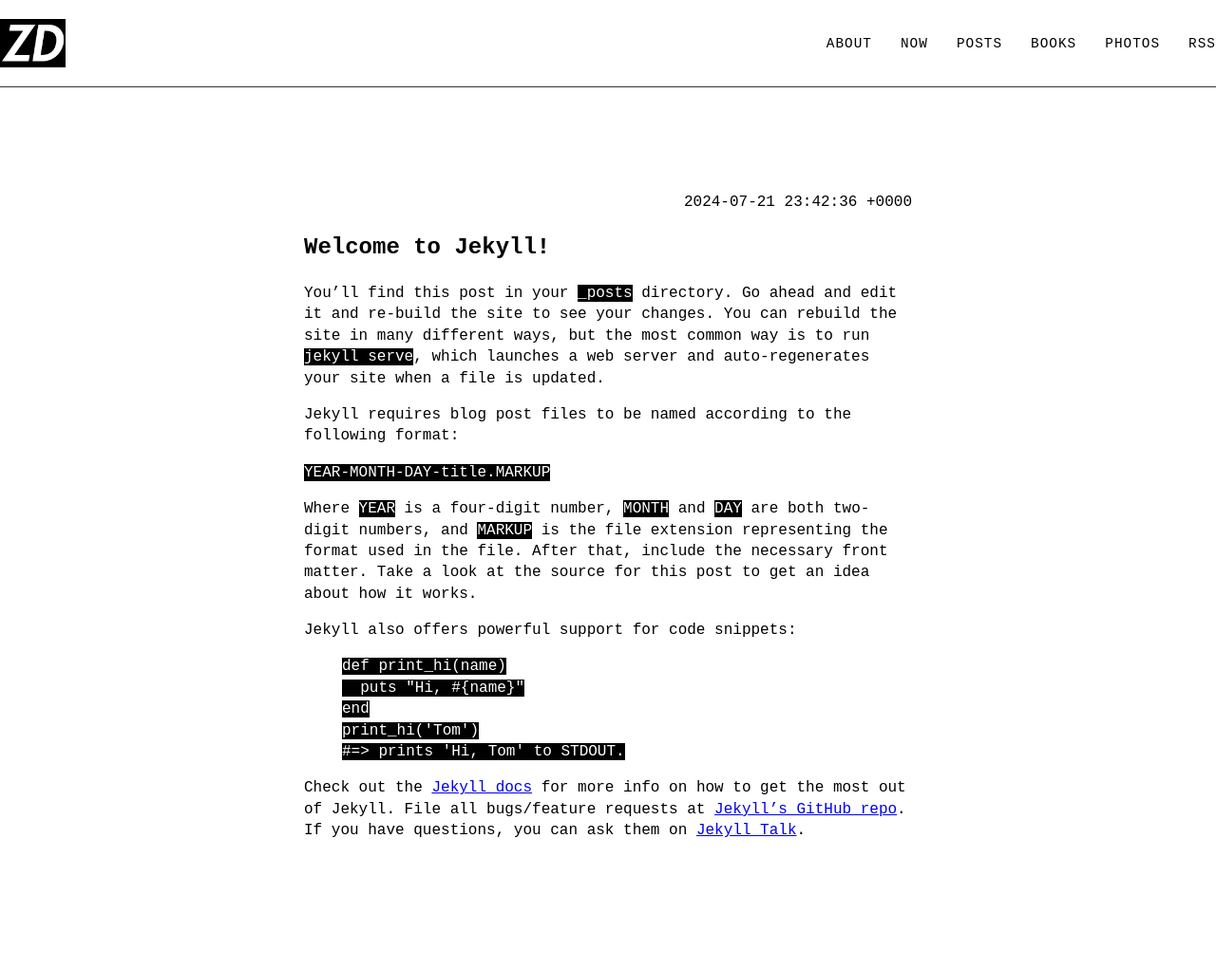
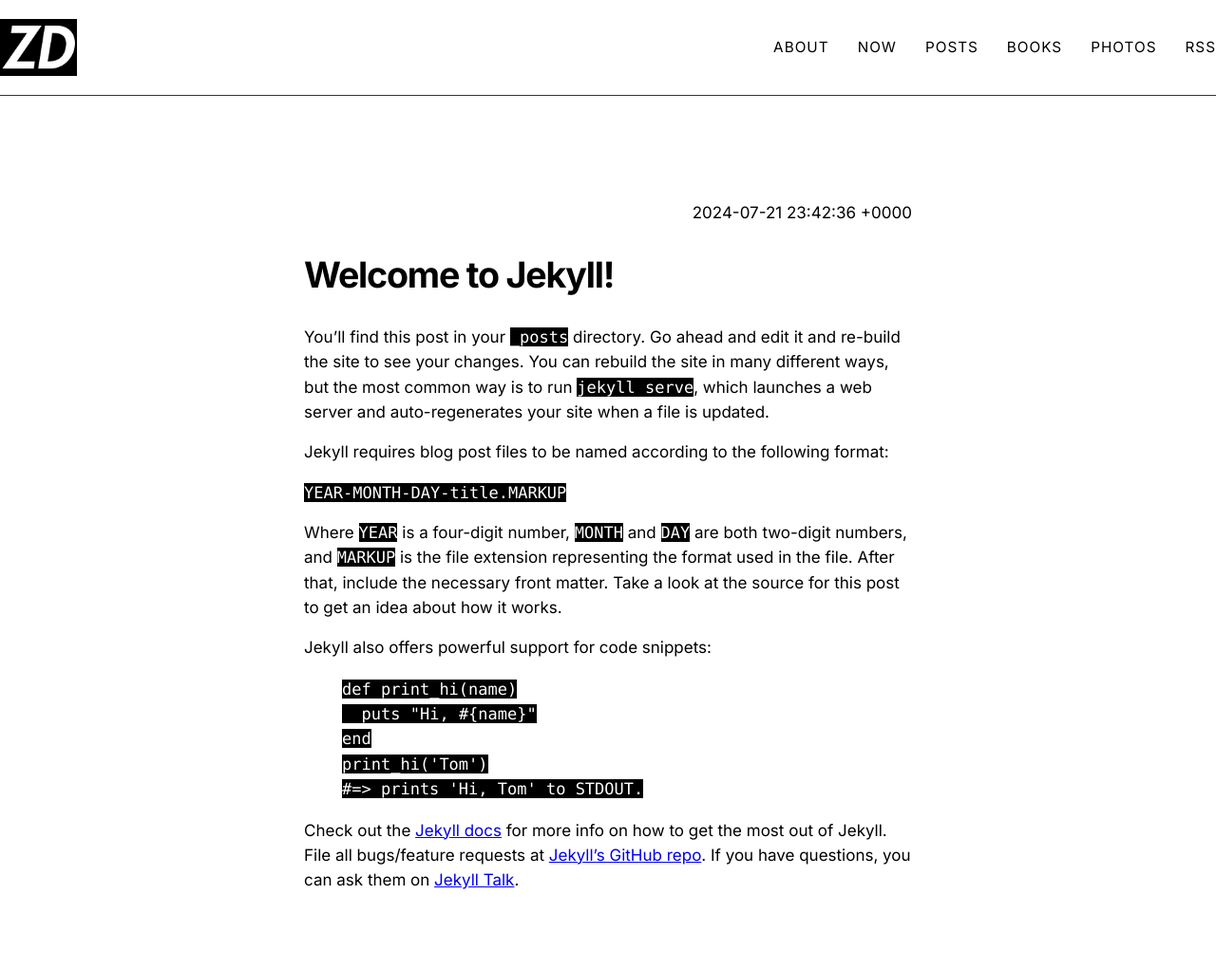
Before and after one commit to zdutta/zdutta.github.io, a Jekyll site: the page built from _posts/2024-07-21-welcome-to-jekyll.markdown, in a window 1280 px wide. Shown: the whole page at 95% size. Built offline with Jekyll 4.4.1, drawn with Linux system fonts in a browser that asks for light colours; before the commit the page ends 967 px from its top, so only the background shows below that.

Commit message:
Switch site typography from monospace to Inter
The theme ships font-family: monospace. Load Inter from Google Fonts and
override body, headings, nav and form controls, with tighter tracking on
headings to match the reference. Code and pre stay monospace.

Co-Authored-By: Claude Opus 5 <noreply@anthropic.com>

```diff
--- a/_includes/head.html
+++ b/_includes/head.html
@@ -19,6 +19,10 @@
   {%-seo title=false-%}
   {%-feed_meta-%}
 
+  <link rel="preconnect" href="https://fonts.googleapis.com" />
+  <link rel="preconnect" href="https://fonts.gstatic.com" crossorigin />
+  <link rel="stylesheet" href="https://fonts.googleapis.com/css2?family=Inter:wght@400;500;600;700;800&display=swap" />
+
   <link rel="shortcut icon" type="image/x-icon" href="{{ site.favicon | relative_url }}" />
   <link rel="stylesheet" href="{{ "/assets/assets/css/main.css" | relative_url }}?v={{ site.time | date: '%s' }}" />
 </head>
--- a/assets/assets/css/main.scss
+++ b/assets/assets/css/main.scss
@@ -2,3 +2,39 @@
 ---
 
 @import "no-style-please";
+
+// ---------------------------------------------------------------------------
+// Typography override.
+//
+// The theme ships font-family: monospace. Inter is a neo-grotesque and the
+// closest freely licensable match to the reference. Loaded in _includes/head.html.
+// To revert the site to the theme default, delete this block.
+// ---------------------------------------------------------------------------
+
+$sans: "Inter", -apple-system, BlinkMacSystemFont, "Segoe UI", Roboto,
+       Helvetica, Arial, sans-serif;
+
+body {
+  font-family: $sans;
+  font-size: 17px;
+  line-height: 1.55;
+  -webkit-font-smoothing: antialiased;
+  -moz-osx-font-smoothing: grayscale;
+  font-feature-settings: "cv05" 1, "cv11" 1; // single-storey l, open g
+}
+
+h1, h2, h3, h4, h5, h6 {
+  font-family: $sans;
+  font-weight: 700;
+  letter-spacing: -0.022em;
+  line-height: 1.12;
+}
+
+h1 { font-size: 2.35rem; letter-spacing: -0.032em; }
+h2 { font-size: 1.5rem; }
+
+// nav, buttons and form controls inherit rather than falling back to the UA font
+nav a, button, input, select, textarea { font-family: $sans; }
+
+// code stays monospace, which is the whole point of code
+code, pre, kbd, samp { font-family: ui-monospace, SFMono-Regular, Menlo, Consolas, monospace; }
```
